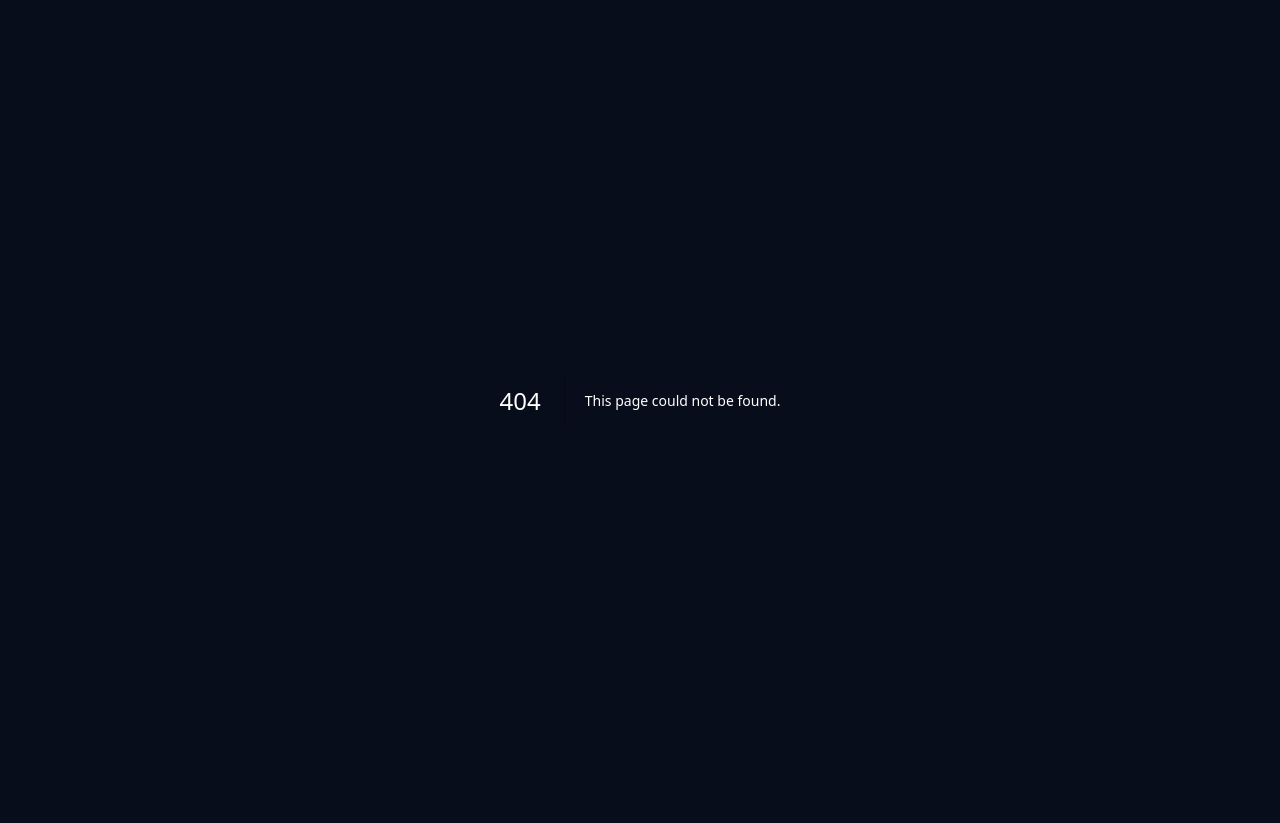
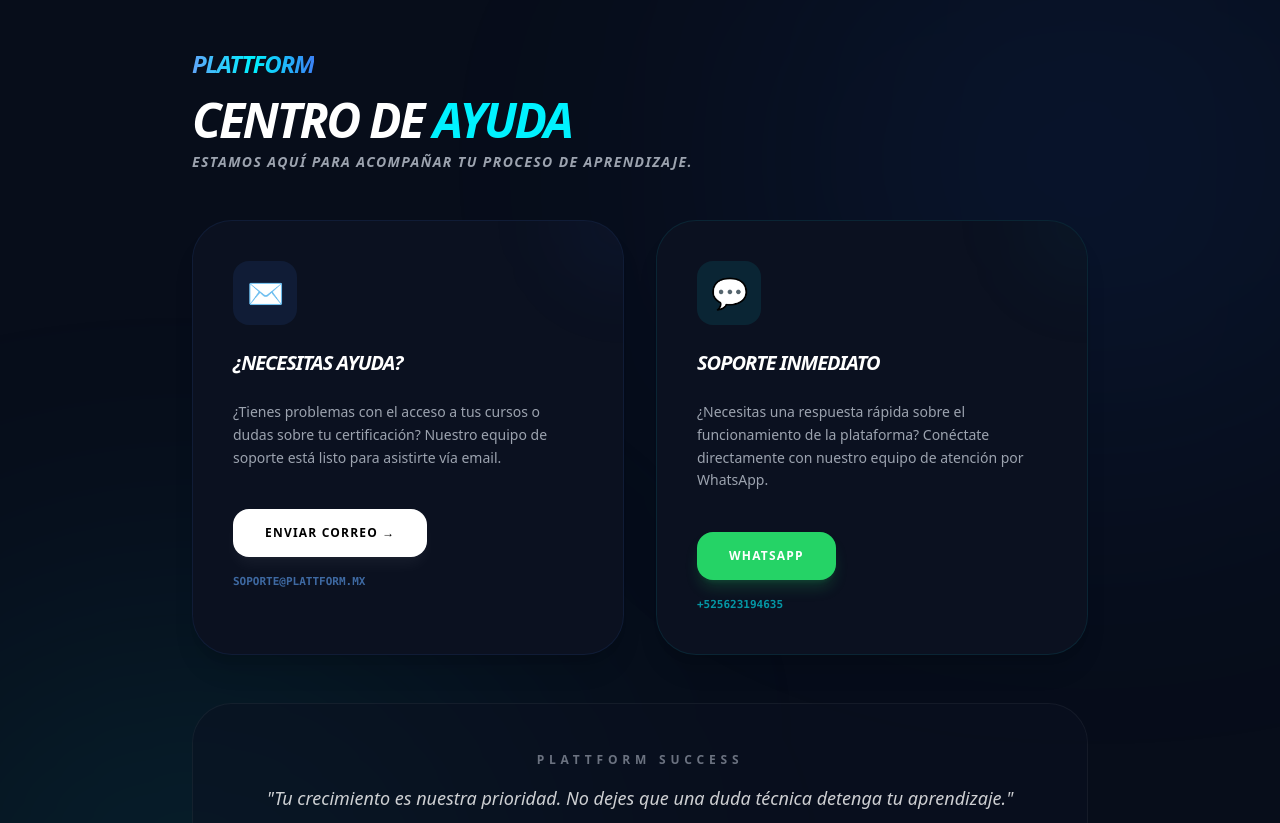
Before and after one commit to plattform26/plattform, a Next.js app: page /support in a window 1280 px wide. Before the commit this address had no page. Shown: the top 823 px of the page. Before the commit the page ends 800 px from the top, so only its background shows below. Built offline with nearby package versions, Linux system fonts and the light colour scheme.

Commit message:
Release v7.2: Public Support Route, UX Homogenization & 404 Fix

```diff
--- a/src/app/dashboard/instructor/support/page.tsx
+++ b/src/app/dashboard/instructor/support/page.tsx
@@ -12,7 +12,7 @@
     <div className="animate-fade-in font-poppins space-y-12 pb-20">
       <div className="flex flex-col md:flex-row md:items-end justify-between gap-6">
         <div>
-           <h1 className="text-3xl font-space-grotesk font-black text-white italic">Centro de <span className="text-cyan-400">Soporte</span></h1>
+           <h1 className="text-3xl font-space-grotesk font-black text-white italic">Centro de <span className="text-cyan-400">Ayuda</span></h1>
            <p className="text-gray-400 text-sm mt-1 uppercase tracking-widest font-bold text-[10px] italic">Estamos aquí para potenciar tu experiencia en la plataforma.</p>
         </div>
       </div>
--- a/src/app/dashboard/student/support/page.tsx
+++ b/src/app/dashboard/student/support/page.tsx
@@ -16,7 +16,7 @@
     <div className="animate-fade-in space-y-12 pb-20">
       <div className="flex flex-col md:flex-row md:items-end justify-between gap-6">
         <div>
-           <h1 className="text-3xl font-space-grotesk font-black text-white italic uppercase tracking-tighter">Centro de <span className="text-cyan-400">Ayuda Estudiantil</span></h1>
+           <h1 className="text-3xl font-space-grotesk font-black text-white italic uppercase tracking-tighter">Centro de <span className="text-cyan-400">Ayuda</span></h1>
            <p className="text-gray-400 text-sm mt-1 uppercase tracking-widest font-bold text-[10px] italic">Estamos aquí para acompañar tu proceso de aprendizaje.</p>
         </div>
       </div>
--- /dev/null
+++ b/src/app/support/page.tsx
@@ -0,0 +1,91 @@
+import Link from 'next/link';
+import { Metadata } from 'next';
+
+export const metadata: Metadata = {
+  title: 'Centro de Ayuda | Plattform',
+  description: 'Estamos aquí para acompañar tu proceso de aprendizaje y resolver tus dudas.',
+};
+
+export default function PublicSupportPage() {
+  const supportEmail = "soporte@plattform.mx";
+  const whatsappNumber = "+525623194635";
+  const whatsappLink = "https://wa.me/525623194635";
+
+  return (
+    <div className="min-h-screen bg-[#070d1a] selection:bg-cyan-500/30 font-sans p-6 sm:p-12 relative overflow-hidden">
+      {/* Background Effects */}
+      <div className="absolute top-[-10%] right-[-10%] w-[50%] h-[50%] bg-blue-600/10 blur-[150px] rounded-full"></div>
+      <div className="absolute bottom-[-10%] left-[-10%] w-[50%] h-[50%] bg-cyan-500/10 blur-[150px] rounded-full"></div>
+
+      <div className="max-w-4xl mx-auto relative z-10 space-y-12 pb-20">
+        <div className="flex flex-col md:flex-row md:items-end justify-between gap-6">
+          <div>
+             <Link href="/" className="inline-block font-space-grotesk font-black text-2xl tracking-tighter bg-gradient-to-r from-blue-400 via-cyan-400 to-blue-500 bg-clip-text text-transparent uppercase italic mb-4">PLATTFORM</Link>
+             <h1 className="text-4xl md:text-5xl font-space-grotesk font-black text-white italic uppercase tracking-tighter">Centro de <span className="text-cyan-400">Ayuda</span></h1>
+             <p className="text-gray-400 text-sm mt-2 uppercase tracking-widest font-bold text-[10px] italic">Estamos aquí para acompañar tu proceso de aprendizaje.</p>
+          </div>
+        </div>
+
+        <div className="grid grid-cols-1 md:grid-cols-2 gap-8">
+          {/* EMAIL SUPPORT */}
+          <div className="group relative bg-[#0b1120] border border-blue-500/10 rounded-[40px] p-10 overflow-hidden hover:border-blue-500/30 transition-all shadow-xl">
+            <div className="absolute top-0 right-0 w-32 h-32 bg-blue-600/5 rounded-full -mr-16 -mt-16 blur-2xl"></div>
+            <div className="relative z-10 space-y-6">
+              <div className="w-16 h-16 rounded-2xl bg-blue-500/10 flex items-center justify-center text-3xl mb-4 group-hover:scale-110 transition-transform">
+                 ✉️
+              </div>
+              <h3 className="text-xl font-black text-white uppercase tracking-tighter italic">¿Necesitas ayuda?</h3>
+              <p className="text-gray-400 text-sm leading-relaxed">
+                ¿Tienes problemas con el acceso a tus cursos o dudas sobre tu certificación? Nuestro equipo de soporte está listo para asistirte vía email.
+              </p>
+              <div className="pt-4">
+                <a
+                  href={`mailto:${supportEmail}`}
+                  className="inline-block px-8 py-4 bg-white text-black font-black uppercase text-xs tracking-widest rounded-2xl hover:bg-cyan-400 transition-all shadow-lg shadow-white/5"
+                >
+                  Enviar correo →
+                </a>
+                <p className="mt-4 text-[11px] font-mono text-blue-400/60 uppercase font-black">{supportEmail}</p>
+              </div>
+            </div>
+          </div>
+
+          {/* WHATSAPP SUPPORT */}
+          <div className="group relative bg-[#0b1120] border border-cyan-500/10 rounded-[40px] p-10 overflow-hidden hover:border-cyan-500/30 transition-all shadow-xl">
+            <div className="absolute top-0 right-0 w-32 h-32 bg-cyan-600/5 rounded-full -mr-16 -mt-16 blur-2xl"></div>
+            <div className="relative z-10 space-y-6">
+              <div className="w-16 h-16 rounded-2xl bg-cyan-500/10 flex items-center justify-center text-3xl mb-4 group-hover:scale-110 transition-transform">
+                 💬
+              </div>
+              <h3 className="text-xl font-black text-white uppercase tracking-tighter italic">Soporte Inmediato</h3>
+              <p className="text-gray-400 text-sm leading-relaxed">
+                ¿Necesitas una respuesta rápida sobre el funcionamiento de la plataforma? Conéctate directamente con nuestro equipo de atención por WhatsApp.
+              </p>
+              <div className="pt-4">
+                <a
+                  href={whatsappLink}
+                  target="_blank"
+                  rel="noopener noreferrer"
+                  className="inline-block px-8 py-4 bg-[#25D366] text-white font-black uppercase text-xs tracking-widest rounded-2xl hover:scale-105 transition-all shadow-lg shadow-[#25D366]/20"
+                >
+                  WhatsApp
+                </a>
+                <p className="mt-4 text-[11px] font-mono text-cyan-400/60 uppercase font-black">{whatsappNumber}</p>
+              </div>
+            </div>
+          </div>
+        </div>
+
+        {/* FAQ PREVIEW */}
+        <div className="bg-[#0b1120]/50 border border-white/5 rounded-[40px] p-12 text-center">
+           <h4 className="text-xs font-black text-gray-500 uppercase tracking-[0.4em] mb-4">Plattform Success</h4>
+           <p className="text-white text-lg font-medium italic opacity-80">"Tu crecimiento es nuestra prioridad. No dejes que una duda técnica detenga tu aprendizaje."</p>
+        </div>
+
+        <div className="text-center">
+          <Link href="/" className="text-gray-500 hover:text-white text-[10px] font-black uppercase tracking-[0.3em] transition-colors">← Volver al inicio</Link>
+        </div>
+      </div>
+    </div>
+  );
+}
--- a/src/app/verify/[id]/page.tsx
+++ b/src/app/verify/[id]/page.tsx
@@ -148,6 +148,10 @@
                 <div className="text-[10px] font-mono text-gray-500 bg-black/40 p-3 rounded-lg break-all">ID CONSULTADO: {id}</div>
             </div>
             <Link href="/" className="px-8 py-3 bg-white/5 border border-white/10 text-white hover:bg-white/10 text-[11px] font-black uppercase tracking-widest rounded-xl transition-all">Volver al Inicio</Link>
+
+            <p className="mt-8 text-gray-600 text-[10px] font-bold uppercase tracking-widest">
+                ¿Dudas sobre este documento? <Link href="/support" className="text-cyan-500 hover:text-cyan-400 underline underline-offset-4">Contacta a Soporte</Link>
+            </p>
         </div>
     );
 }
--- a/src/middleware.ts
+++ b/src/middleware.ts
@@ -1,7 +1,7 @@
 import { NextResponse } from 'next/server';
 import type { NextRequest } from 'next/server';
 
-const publicPaths = ['/', '/login', '/register', '/auth/verify-email', '/verify-email', '/forgot-password', '/reset-password', '/courses'];
+const publicPaths = ['/', '/login', '/register', '/auth/verify-email', '/verify-email', '/forgot-password', '/reset-password', '/courses', '/support'];
 
 export async function middleware(req: NextRequest) {
   const { pathname } = req.nextUrl;
```
Also changed, not shown: 1 other file (tests, documents, lock files or other folders).
